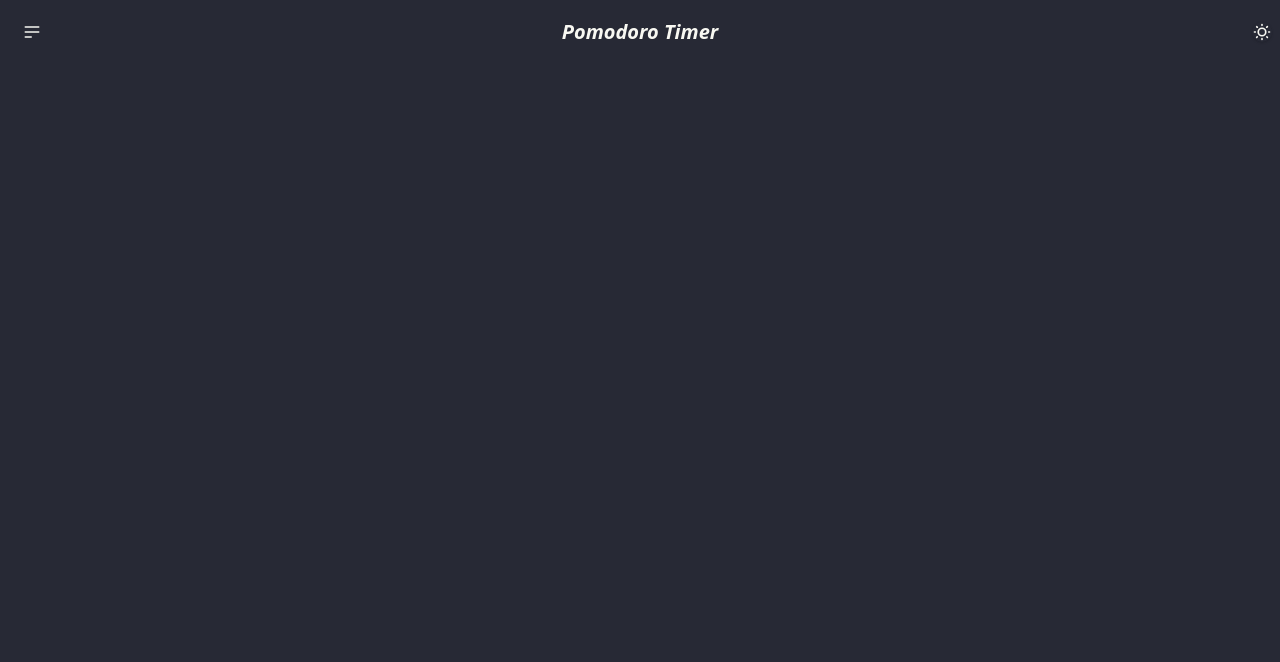
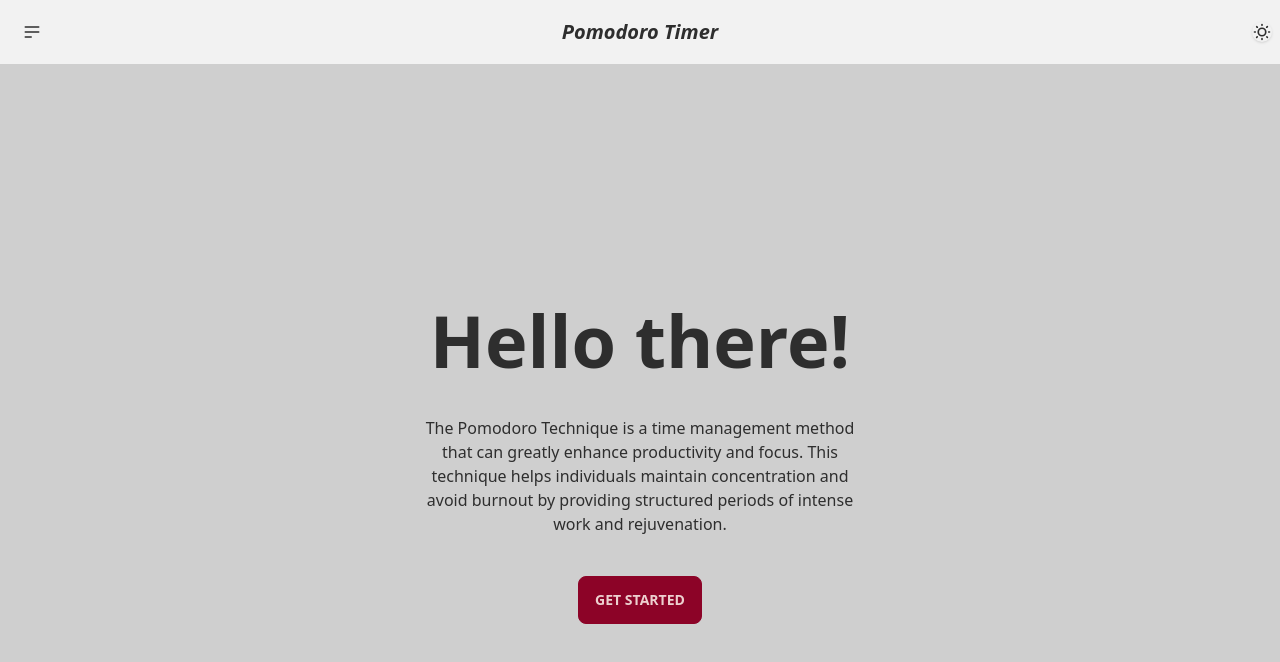
Before and after one commit to RealDzekky/pomodoro-timer, a React (Vite) app: page / in a window 1280 px wide. Shown: the top 662 px of the page. Built offline with nearby package versions, Linux system fonts and the light colour scheme.

Commit message:
Changed routing for better experience in tauri

```diff
--- a/src/components/Navbar.jsx
+++ b/src/components/Navbar.jsx
@@ -2,10 +2,10 @@ import { useEffect, useState } from "react";
 
 function Navbar(){
   const storedTheme = localStorage.getItem("theme");
-  const [theme, setTheme] = useState(storedTheme || 'dracula');
+  const [theme, setTheme] = useState(storedTheme || 'autumn');
 
   const handleTheme = () => {
-    const newTheme = theme === 'dracula' ? 'autumn' : 'dracula';
+    const newTheme = theme === 'autumn' ? 'dracula' : 'autumn';
     setTheme(newTheme);
     // Store the theme in local storage
     localStorage.setItem("theme", newTheme);
@@ -28,11 +28,11 @@ function Navbar(){
     </div>
   </div>
   <div className="navbar-center">
-    <a className="btn btn-ghost normal-case text-xl italic font-semibold" href='/home'>Pomodoro Timer</a>
+    <a className="btn btn-ghost normal-case text-xl italic font-semibold" href='/'>Pomodoro Timer</a>
   </div>
   <div className="navbar-end">
   <label className="swap swap-rotate">
-  <input type="checkbox" className="theme-controller" value={theme} checked={theme === 'dracula'} onChange={handleTheme} />
+  <input type="checkbox" className="theme-controller" value={theme} checked={theme === 'autumn'} onChange={handleTheme} />
     <svg className="swap-on fill-current w-5 h-5 shadow bg-base-100 rounded-box w-70" xmlns="http://www.w3.org/2000/svg" viewBox="0 0 24 24"><path d="M5.64,17l-.71.71a1,1,0,0,0,0,1.41,1,1,0,0,0,1.41,0l.71-.71A1,1,0,0,0,5.64,17ZM5,12a1,1,0,0,0-1-1H3a1,1,0,0,0,0,2H4A1,1,0,0,0,5,12Zm7-7a1,1,0,0,0,1-1V3a1,1,0,0,0-2,0V4A1,1,0,0,0,12,5ZM5.64,7.05a1,1,0,0,0,.7.29,1,1,0,0,0,.71-.29,1,1,0,0,0,0-1.41l-.71-.71A1,1,0,0,0,4.93,6.34Zm12,.29a1,1,0,0,0,.7-.29l.71-.71a1,1,0,1,0-1.41-1.41L17,5.64a1,1,0,0,0,0,1.41A1,1,0,0,0,17.66,7.34ZM21,11H20a1,1,0,0,0,0,2h1a1,1,0,0,0,0-2Zm-9,8a1,1,0,0,0-1,1v1a1,1,0,0,0,2,0V20A1,1,0,0,0,12,19ZM18.36,17A1,1,0,0,0,17,18.36l.71.71a1,1,0,0,0,1.41,0,1,1,0,0,0,0-1.41ZM12,6.5A5.5,5.5,0,1,0,17.5,12,5.51,5.51,0,0,0,12,6.5Zm0,9A3.5,3.5,0,1,1,15.5,12,3.5,3.5,0,0,1,12,15.5Z"/></svg>
     <svg className="swap-off fill-current w-5 h-5 shadow bg-base-100 rounded-box w-70" xmlns="http://www.w3.org/2000/svg" viewBox="0 0 24 24"><path d="M21.64,13a1,1,0,0,0-1.05-.14,8.05,8.05,0,0,1-3.37.73A8.15,8.15,0,0,1,9.08,5.49a8.59,8.59,0,0,1,.25-2A1,1,0,0,0,8,2.36,10.14,10.14,0,1,0,22,14.05,1,1,0,0,0,21.64,13Zm-9.5,6.69A8.14,8.14,0,0,1,7.08,5.22v.27A10.15,10.15,0,0,0,17.22,15.63a9.79,9.79,0,0,0,2.1-.22A8.11,8.11,0,0,1,12.14,19.73Z"/></svg>
   </label>
--- a/src/main.jsx
+++ b/src/main.jsx
@@ -1,35 +1,25 @@
 import React from "react";
 import ReactDOM from "react-dom/client";
 import "./styles.css";
-import { createBrowserRouter, RouterProvider } from "react-router-dom";
+import { BrowserRouter, Route, Routes, createBrowserRouter, RouterProvider } from "react-router-dom";
 import Root from "./routes/root";
 import Error from "./routes/Error";
 import Home from "./routes/Home";
 import Timer from "./components/Timer";
 
-// Set the initial path to "/home"
-const router = createBrowserRouter([
-  {
-    path: "/",
-    element: <Root />,
-    errorElement: <Error />,
-    children: [
-      {
-        path: "/home",
-        element: <Home />
-      },
-      {
-        path: "/timer",
-        element: <Timer />,
-      },
-    ],
-  },
-], {
-  initialEntries: ["/home"],
-});
+export default function App(){
+  return(
+<BrowserRouter>
+      <Routes>
+        <Route path="/" element={<Root />}>
+          <Route index element={<Home />} />
+          <Route path="timer" element={<Timer />} />
+          <Route path="*" element={<Error />} />
+        </Route>
+      </Routes>
+    </BrowserRouter>
+  );
+}
 
-ReactDOM.createRoot(document.getElementById("root")).render(
-  <React.StrictMode>
-    <RouterProvider router={router} />
-  </React.StrictMode>
-);
+const root = ReactDOM.createRoot(document.getElementById('root'));
+root.render(<App />);
```
